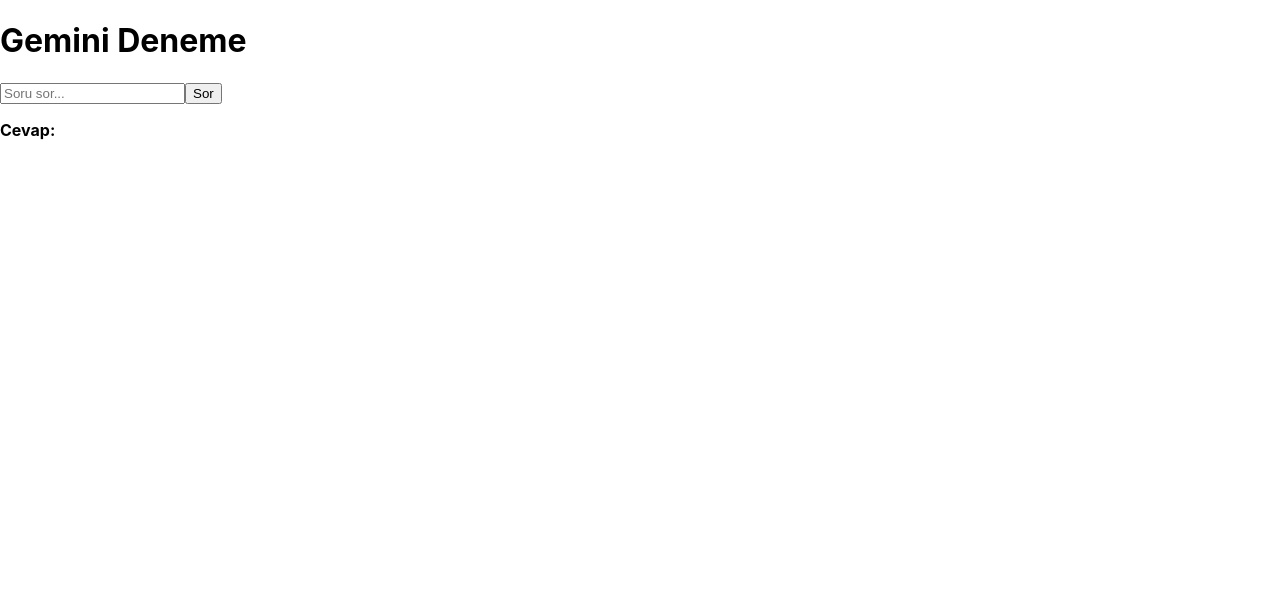
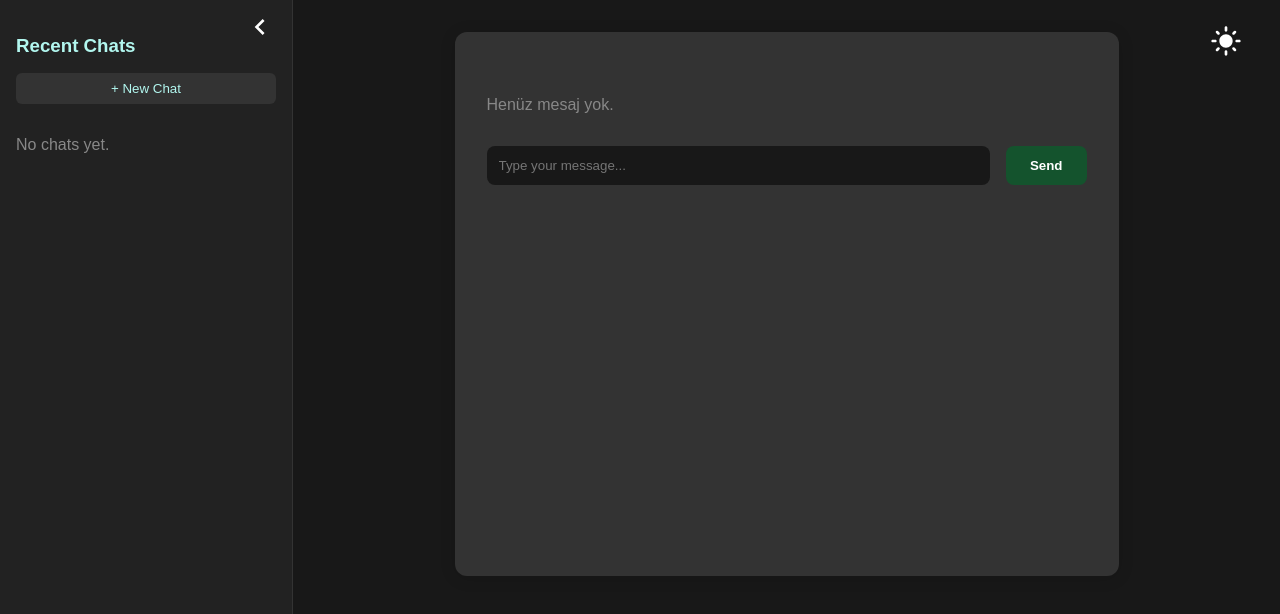
Before and after one commit to zeyygt/RAGchatbot, a React (Create React App) app in the folder gemini-chat/: page / in a window 1280 px wide. Shown: the top 614 px of the page. Built offline with nearby package versions, Linux system fonts and the light colour scheme.

Commit message:
ui design

```diff
--- a/gemini-chat/src/App.js
+++ b/gemini-chat/src/App.js
@@ -4,7 +4,6 @@
 function App() {
   return (
     <div className="App">
-      <h1>Gemini Deneme</h1>
       <Chat />
     </div>
   );
--- a/gemini-chat/src/chat.js
+++ b/gemini-chat/src/chat.js
@@ -1,28 +1,172 @@
 import React, { useState } from "react";
+import { MdDarkMode, MdLightMode, MdChevronLeft, MdChevronRight } from "react-icons/md";
 
 function Chat() {
   const [question, setQuestion] = useState("");
-  const [answer, setAnswer] = useState("");
+  const [messages, setMessages] = useState([]);
+  const [recentChats, setRecentChats] = useState([]);
+  const [activeChatIdx, setActiveChatIdx] = useState(0);
+  const [showSidebar, setShowSidebar] = useState(true);
+  const [darkMode, setDarkMode] = useState(true);
 
-  const askGemini = async () => {
+  // Yeni sohbet başlat
+  const startNewChat = () => {
+    setRecentChats([
+      ...recentChats,
+      { messages: [], title: `Chat ${recentChats.length + 1}` }
+    ]);
+    setActiveChatIdx(recentChats.length);
+    setMessages([]);
+    setQuestion("");
+  };
+
+  // Aktif sohbeti değiştir
+  const selectChat = (idx) => {
+    setActiveChatIdx(idx);
+    setMessages(recentChats[idx].messages);
+    setQuestion("");
+  };
+
+  const askQuestion = async () => {
+    const newMessages = [...messages, { role: "user", content: question }];
     const res = await fetch("http://localhost:8000/ask", {
       method: "POST",
       headers: { "Content-Type": "application/json" },
-      body: JSON.stringify({ question }),
+      body: JSON.stringify({ question, messages: newMessages }),
     });
     const data = await res.json();
-    setAnswer(data.response);
+    // Bot cevabını da geçmişe ekle
+    const updatedMessages = [...newMessages, { role: "assistant", content: data.response }];
+    setMessages(updatedMessages);
+    setQuestion("");
+    // Recent chat'i güncelle
+    const updatedChats = [...recentChats];
+    updatedChats[activeChatIdx] = {
+      ...updatedChats[activeChatIdx],
+      messages: updatedMessages,
+      title: updatedMessages.find(m => m.role === "user")?.content?.slice(0, 20) || `Chat ${activeChatIdx + 1}`
+    };
+    setRecentChats(updatedChats);
   };
 
+  // Tema renkleri
+  const theme = darkMode
+    ? {
+        bg: "#181818",
+        fg: "#eee",
+        sidebarBg: "#222",
+        accent: "#b2f7ef",
+        inputBg: "#181818",
+        userMsgBg: "#14532d",
+        userMsgFg: "#fff",
+        botMsgBg: "#333",
+        botMsgFg: "#b2f7ef",
+        btnBg: "#14532d",
+        btnFg: "#fff"
+      }
+    : {
+        bg: "#f7f7f7",
+        fg: "#222",
+        sidebarBg: "#e3e3e3",
+        accent: "#14532d",
+        inputBg: "#fff",
+        userMsgBg: "#b2f7ef",
+        userMsgFg: "#222",
+        botMsgBg: "#e3e3e3",
+        botMsgFg: "#14532d",
+        btnBg: "#b2f7ef",
+        btnFg: "#222"
+      };
+
   return (
-    <div>
-      <input
-        value={question}
-        onChange={(e) => setQuestion(e.target.value)}
-        placeholder="Soru sor..."
-      />
-      <button onClick={askGemini}>Sor</button>
-      <p><strong>Cevap:</strong> {answer}</p>
+    <div style={{ display: "flex", height: "100vh", background: theme.bg, color: theme.fg, fontFamily: "sans-serif", transition: "background 0.3s, color 0.3s" }}>
+      {/* Sağ üstte dark/light mode ikonu */}
+      <div style={{ position: "absolute", top: 24, right: 32, zIndex: 10 }}>
+        <button onClick={() => setDarkMode(!darkMode)} style={{ background: "none", border: "none", cursor: "pointer", fontSize: "2rem", display: "flex", alignItems: "center" }} title={darkMode ? "Light Mode" : "Dark Mode"}>
+          {darkMode ? <MdLightMode style={{ color: "#fff" }} /> : <MdDarkMode style={{ color: "#000" }} />}
+        </button>
+      </div>
+      {/* Sol Menü: Recent Chats */}
+      {showSidebar && (
+        <div style={{ width: "260px", background: theme.sidebarBg, padding: "1rem", borderRight: `1px solid ${darkMode ? "#333" : "#ccc"}`, position: "relative" }}>
+          {/* Sidebar aç/kapa okunu buraya taşıdık */}
+          <div style={{ position: "absolute", top: 10, right: 10, zIndex: 10 }}>
+            <button onClick={() => setShowSidebar(false)} style={{ background: "none", border: "none", cursor: "pointer", fontSize: "2rem", display: "flex", alignItems: "center" }} title="Hide Chats">
+              <MdChevronLeft style={{ color: darkMode ? "#fff" : "#000" }} />
+            </button>
+          </div>
+          <h3 style={{ marginBottom: "1rem", color: theme.accent }}>Recent Chats</h3>
+          <button onClick={startNewChat} style={{ width: "100%", padding: "0.5rem", marginBottom: "1rem", background: theme.botMsgBg, color: theme.accent, border: "none", borderRadius: "6px", cursor: "pointer" }}>+ New Chat</button>
+          {recentChats.length === 0 && <p style={{ color: darkMode ? "#888" : "#666" }}>No chats yet.</p>}
+          <ul style={{ listStyle: "none", padding: 0 }}>
+            {recentChats.map((chat, idx) => (
+              <li key={idx}>
+                <button
+                  onClick={() => selectChat(idx)}
+                  style={{
+                    width: "100%",
+                    textAlign: "left",
+                    padding: "0.5rem",
+                    marginBottom: "0.5rem",
+                    background: idx === activeChatIdx ? theme.accent : theme.botMsgBg,
+                    color: idx === activeChatIdx ? theme.sidebarBg : theme.accent,
+                    border: "none",
+                    borderRadius: "6px",
+                    cursor: "pointer"
+                  }}
+                >
+                  {chat.title}
+                </button>
+              </li>
+            ))}
+          </ul>
+        </div>
+      )}
+      {/* Sol üstte sidebar açma okunu sadece kapalıyken göster */}
+      {!showSidebar && (
+        <div style={{ position: "absolute", top: 28, left: 12, zIndex: 10 }}>
+          <button onClick={() => setShowSidebar(true)} style={{ background: "none", border: "none", cursor: "pointer", fontSize: "2rem", display: "flex", alignItems: "center" }} title="Show Chats">
+            <MdChevronRight style={{ color: darkMode ? "#fff" : "#000" }} />
+          </button>
+        </div>
+      )}
+      {/* Sağ: Chat Alanı */}
+      <div style={{ flex: 1, display: "flex", flexDirection: "column", alignItems: "center", justifyContent: "flex-start", padding: "2rem" }}>
+        <div style={{ width: "100%", maxWidth: "600px", background: theme.botMsgBg, borderRadius: "12px", padding: "2rem", minHeight: "60vh", boxShadow: darkMode ? "0 2px 16px #0002" : "0 2px 16px #ccc2" }}>
+          {/* Sohbet geçmişi */}
+          <div style={{ marginTop: "2rem" }}>
+            {messages.length === 0 && <p style={{ color: darkMode ? "#888" : "#666" }}>Henüz mesaj yok.</p>}
+            {messages.map((msg, idx) => (
+              <div key={idx} style={{ marginBottom: "1rem", display: "flex", justifyContent: msg.role === "user" ? "flex-end" : "flex-start" }}>
+                <div style={{
+                  background: msg.role === "user" ? theme.userMsgBg : theme.botMsgBg,
+                  color: msg.role === "user" ? theme.userMsgFg : theme.botMsgFg,
+                  padding: "0.75rem 1.2rem",
+                  borderRadius: "18px",
+                  maxWidth: "70%",
+                  boxShadow: darkMode ? "0 1px 6px #0001" : "0 1px 6px #ccc1"
+                }}>
+                  <strong style={{ fontSize: "0.9em" }}>{msg.role === "user" ? "User" : "Chatbot"}</strong><br />
+                  {msg.content}
+                </div>
+              </div>
+            ))}
+          </div>
+          {/* Soru sorma alanı */}
+          <div style={{ marginTop: "2rem", display: "flex", alignItems: "center" }}>
+            <input
+              style={{ padding: "0.75rem", width: "100%", borderRadius: "8px", border: "none", background: theme.inputBg, color: theme.accent, marginRight: "1rem" }}
+              value={question}
+              onChange={(e) => setQuestion(e.target.value)}
+              placeholder="Type your message..."
+              onKeyDown={e => { if (e.key === "Enter") askQuestion(); }}
+            />
+            <button onClick={askQuestion} style={{ padding: "0.75rem 1.5rem", background: theme.btnBg, color: theme.btnFg, border: "none", borderRadius: "8px", fontWeight: "bold", cursor: "pointer" }}>
+              Send
+            </button>
+          </div>
+        </div>
+      </div>
     </div>
   );
 }
```
